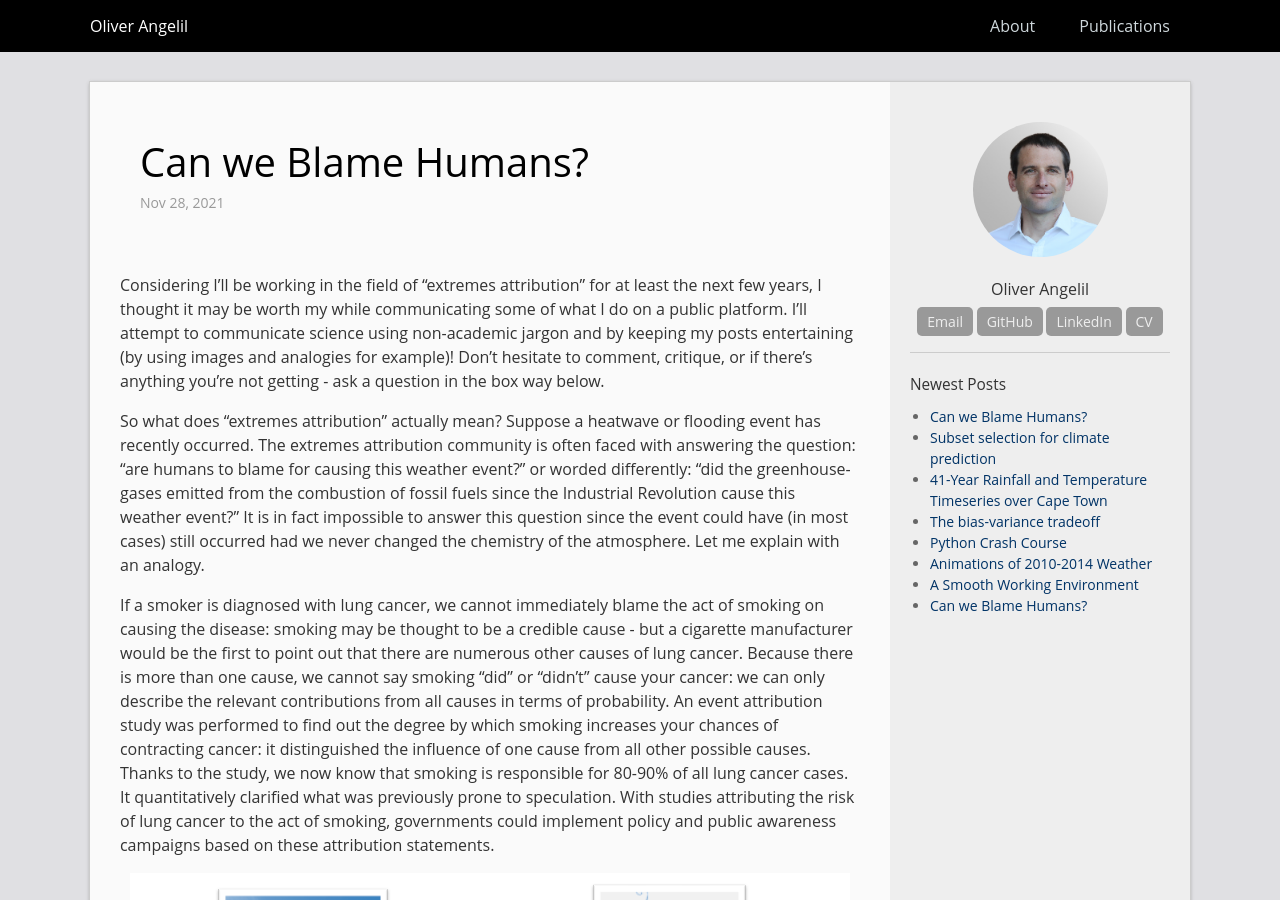
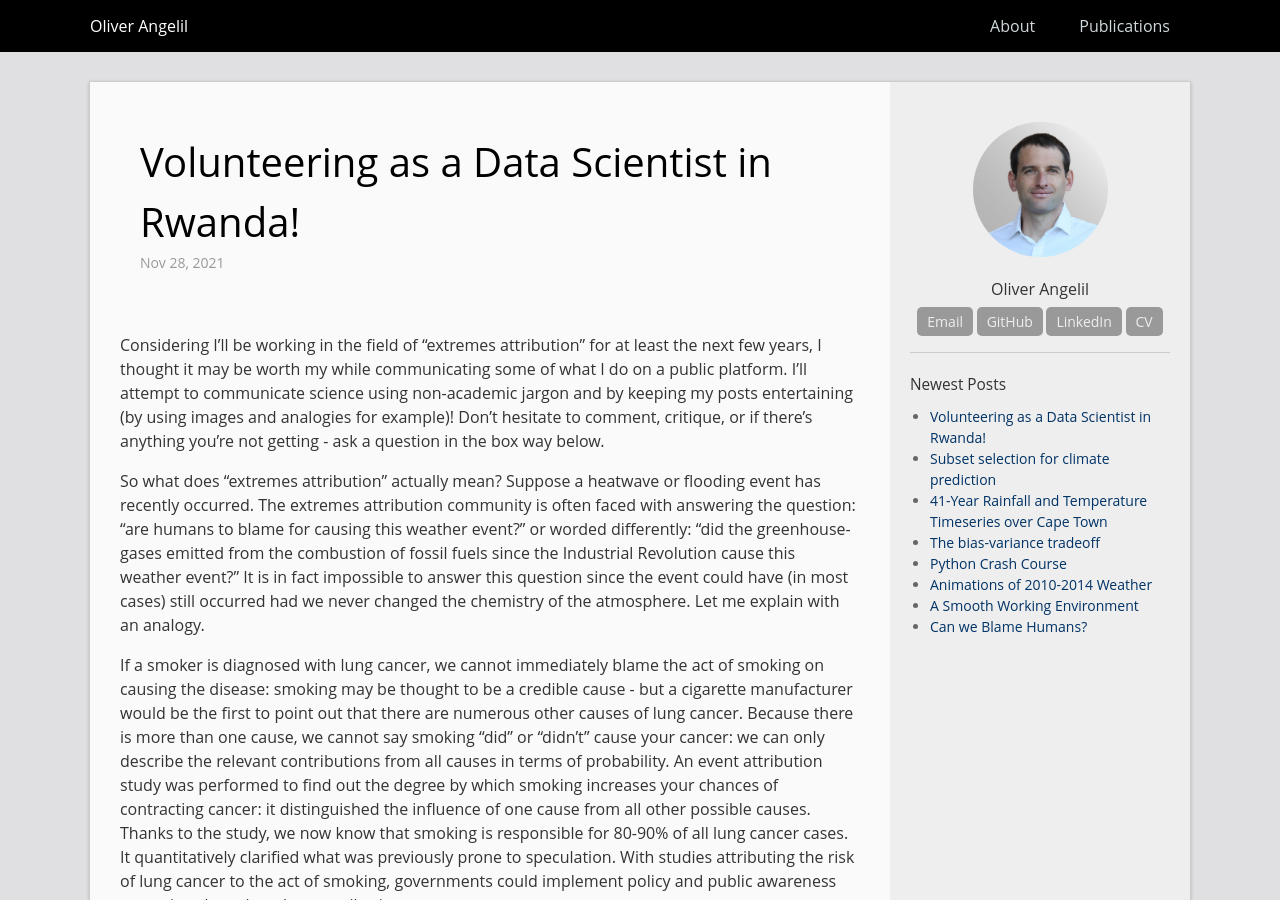
Before and after one commit to oliverangelil/oliverangelil.github.io, a Jekyll site: the page built from _posts/2021-11-28-volunteering.md, in a window 1280 px wide and 900 px high. Built offline with Jekyll 4.4.1, drawn with Linux system fonts in a browser that asks for light colours; comment, search, counter and statistics services are not loaded.

Commit message:
Update 2021-11-28-volunteering.md

```diff
--- a/_posts/2021-11-28-volunteering.md
+++ b/_posts/2021-11-28-volunteering.md
@@ -1,6 +1,6 @@
 ---
 layout: post
-title:  "Can we Blame Humans?"
+title:  "Volunteering as a Data Scientist in Rwanda!"
 date:   2021-11-28 09:53:02
 categories: python climate science
 permalink: /posts/volunteering
```
